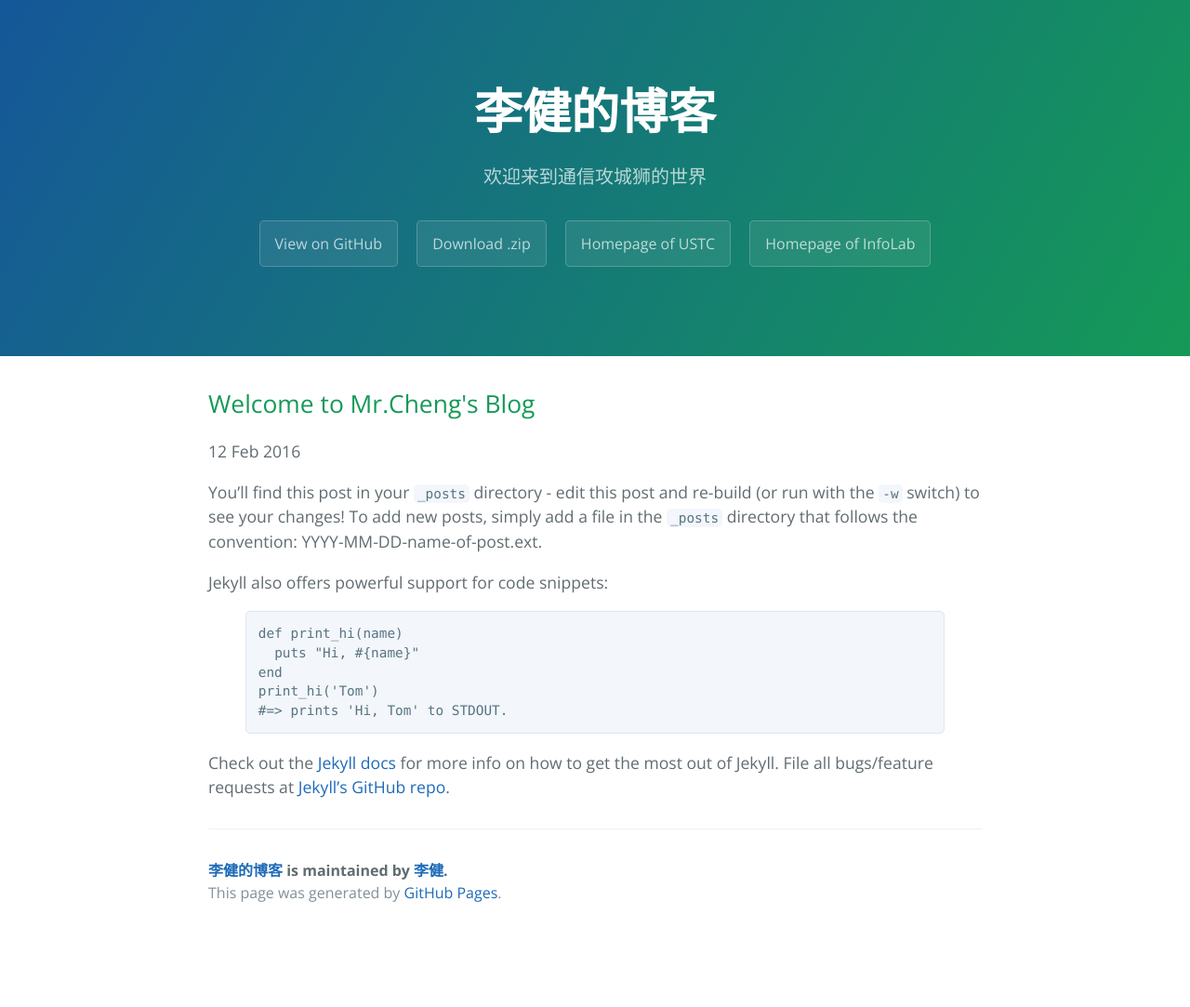
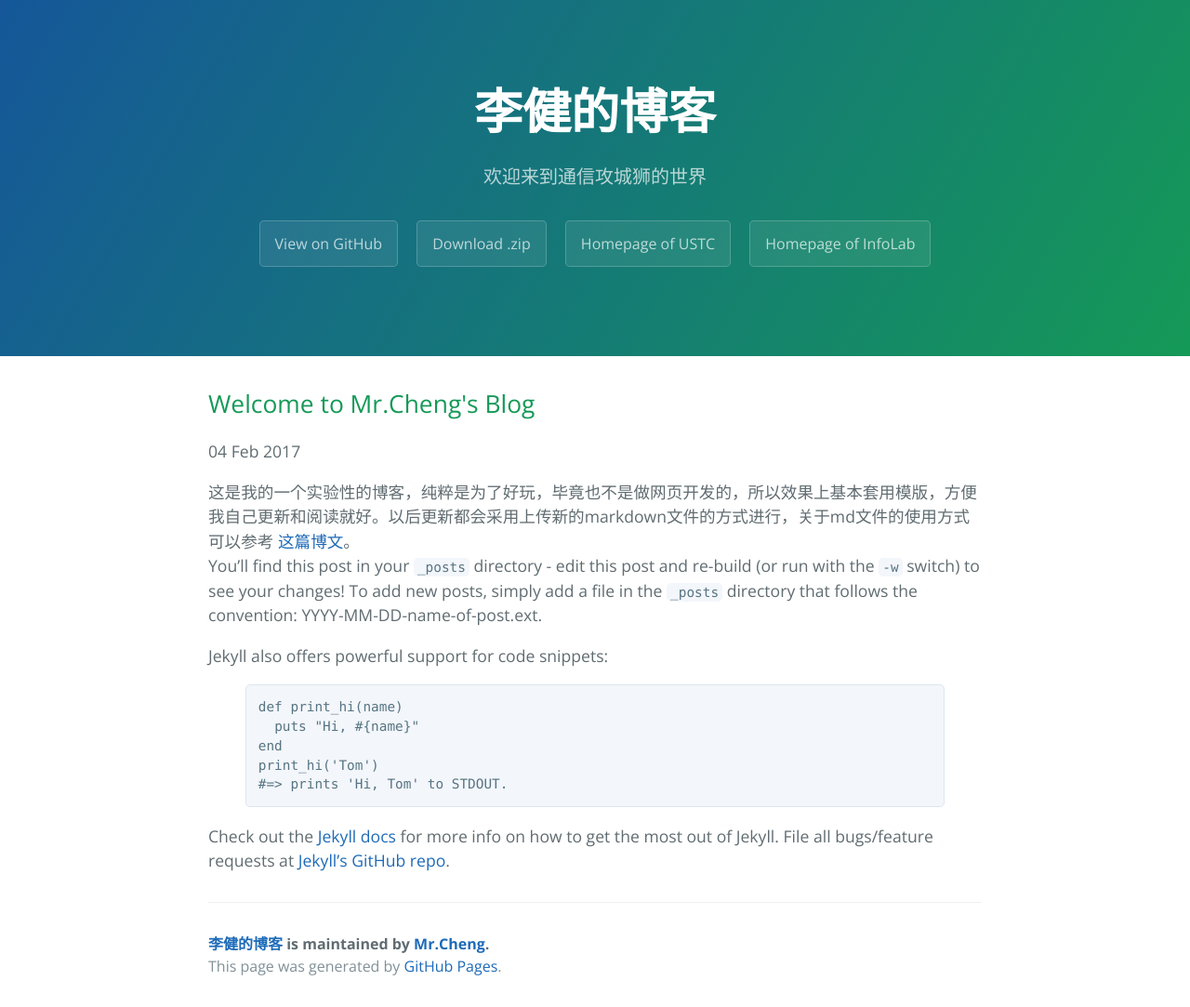
Before and after one commit to infonetlijian/Blog_demo, a Jekyll site: the page built from _posts/2016-02-12-sample-content.markdown, in a window 1280 px wide. Shown: the whole page at 93% size. Built offline with Jekyll 4.4.1, drawn with Linux system fonts in a browser that asks for light colours; before the commit the page ends 1004 px from its top, so only the background shows below that.

Commit message:
新增博文

```diff
--- a/_config.yml
+++ b/_config.yml
@@ -2,7 +2,7 @@
 title:        李健的博客
 tagline:      欢迎来到通信攻城狮的世界
 baseurl:      "https://infonetlijian.github.io/Blog_demo/"
-paginate:     2
+paginate:     1
 
 # About/contact
 author:
@@ -10,7 +10,8 @@ author:
   url:        https://infonetlijian.github.io/Blog_demo/
 #### Author information
 author:
-  name: 李健     ## e.g. wuchong Author name
+  name:       Mr.Cheng
+  url:        https://infonetlijian.github.io/Blog_demo/
   intro_line1:  "Hello ,I'm Mr.Cheng."    ## your introduction on the bottom of the page
   intro_line2:  "This is my blog, believe it or not."  ## the 2nd line
   weibo:      ## e.g. wuchong1014 or 2176287895 for http://weibo.com/2176287895
--- a/_includes/page-footer.html
+++ b/_includes/page-footer.html
@@ -1,4 +1,4 @@
 <footer class="site-footer">
-  <span class="site-footer-owner"><a href="{{ site.url }}">{{ site.title }}</a> is maintained by <a href="#">{{ site.author.name }}</a>.</span>
+  <span class="site-footer-owner"><a href="https://infonetlijian.github.io/Blog_demo/">{{ site.title }}</a> is maintained by <a href="#">{{ site.author.name }}</a>.</span>
   <span class="site-footer-credits">This page was generated by <a href="https://pages.github.com">GitHub Pages</a>.</span>
 </footer>
--- a/_posts/2016-02-12-sample-content.markdown
+++ b/_posts/2016-02-12-sample-content.markdown
@@ -1,10 +1,13 @@
 ---
 layout: post
 title:  "Welcome to Mr.Cheng's Blog"
-date:   2016-02-12 17:50:00
+date:   2017-02-04 17:50:00
 categories: main
 ---
 
+这是我的一个实验性的博客，纯粹是为了好玩，毕竟也不是做网页开发的，所以效果上基本套用模版，方便我自己更新和阅读就好。以后更新都会采用上传新的markdown文件的方式进行，关于md文件的使用方式可以参考
+[这篇博文](http://blog.csdn.net/kaitiren/article/details/38513715)。
+<br>
 You'll find this post in your `_posts` directory - edit this post and re-build (or run with the `-w` switch) to see your changes!
 To add new posts, simply add a file in the `_posts` directory that follows the convention: YYYY-MM-DD-name-of-post.ext.
 
```
